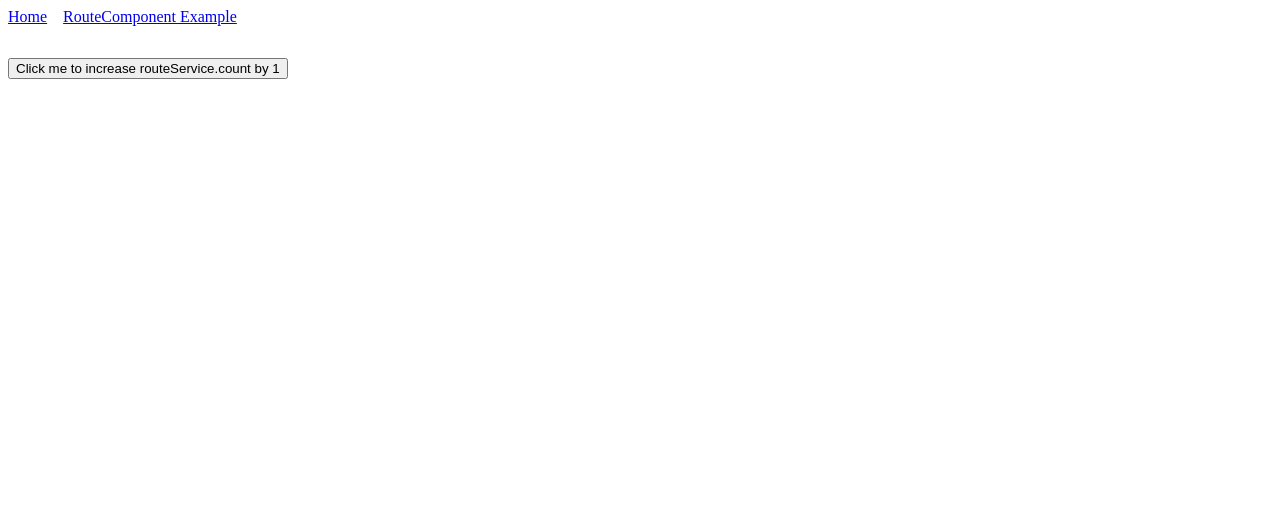
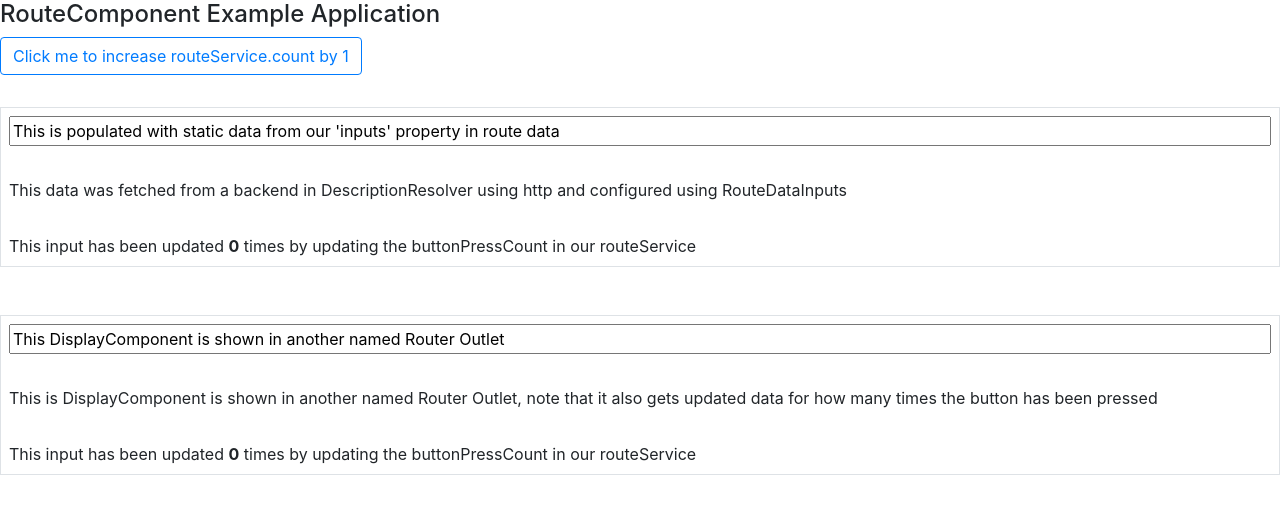
Before and after one commit to robertdempsey/RouteComponentApp, an Angular app: page / in a window 1280 px wide. Shown: the top 514 px of the page. Built offline with nearby package versions, Linux system fonts and the light colour scheme.

Commit message:
Syncs with stackBlitz

```diff
--- a/src/app/app.component.html
+++ b/src/app/app.component.html
@@ -1,15 +1,12 @@
-<div [style.width]="'100%'" [style.margin-bottom]="'2rem'">
-    <a [routerLink]="['/']" [style.margin-right]="'1rem'">Home</a>
-    <a [routerLink]="[{ outlets: {
-        primary: ['RouteComponentExample', '1'],
-        two: ['RouteComponentExample', '1']
-    } }]" [style.margin-right]="'1rem'">RouteComponent Example</a>
+<h4>RouteComponent Example Application</h4>
+
+<button class="btn btn-outline-primary" [style.margin-bottom]="'2rem'" (click)="increaseButtonCount()">Click me to increase routeService.count by 1</button>
+
+<div class="border p-2">
+	<router-outlet></router-outlet>
 </div>
-
-<button  [style.margin-bottom]="'2rem'" (click)="increaseButtonCount()">Click me to increase routeService.count by 1</button>
-
-<router-outlet></router-outlet>
 <br>
 <br>
-<br>
-<router-outlet name="two"></router-outlet>
+<div class="border p-2">
+	<router-outlet name="two"></router-outlet>
+</div>
--- a/src/app/component-injector/component-injector.component.ts
+++ b/src/app/component-injector/component-injector.component.ts
@@ -16,7 +16,7 @@ export interface InjectionComponent<RouteServiceType, ComponentType> {
     selector: 'component-injector',
     template: ''
 })
-export class ComponentInjectorComponent<RouteServiceType, ComponentType> implements OnChanges, OnDestroy {
+export class ComponentInjectorComponent<RouteServiceType> implements OnChanges, OnDestroy {
 
     @Input() public component: InjectionComponent<RouteServiceType, any>;
     private destroyed$ = new Subject<void>();
--- a/src/app/route-component/route/route.component.ts
+++ b/src/app/route-component/route/route.component.ts
@@ -1,8 +1,8 @@
-import { Component, Inject, OnInit } from '@angular/core';
+import { Component, Inject, OnInit, OnDestroy } from '@angular/core';
 import { ActivatedRoute, Route } from '@angular/router';
 import { Subject } from 'rxjs';
 import { takeUntil } from 'rxjs/operators';
-import { ComponentInjectorComponent, InjectionComponent } from 'src/app/component-injector/component-injector.component';
+import { ComponentInjectorComponent, InjectionComponent } from '../../component-injector/component-injector.component';
 import { RouteService } from './route.service';
 
 export interface RouteData<RouteServiceType, ComponentType> extends Route {
@@ -16,7 +16,7 @@ export interface RouteData<RouteServiceType, ComponentType> extends Route {
   templateUrl: './route.component.html',
   styleUrls: ['./route.component.css']
 })
-export class RouteComponent<RouteServiceType, ComponentType> implements OnInit {
+export class RouteComponent<RouteServiceType, ComponentType> implements OnInit, OnDestroy {
 
   component: InjectionComponent<RouteServiceType, ComponentType>;
   private destroyed$ = new Subject<void>();
--- a/src/app/routes/app-routing.module.ts
+++ b/src/app/routes/app-routing.module.ts
@@ -6,7 +6,7 @@ import { DescriptionResolver } from './resolvers/description.resolver';
 import { RouteServiceImplementation } from './route.implementation.service';
 
 const secondaryDisplayRoute: RouteData<RouteServiceImplementation, DisplayComponent> = {
-  path: 'RouteComponentExample/:route_id',
+  path: '',
   component: RouteComponent,
   data: {
     component: {
@@ -34,7 +34,7 @@ const secondaryDisplayRoute: RouteData<RouteServiceImplementation, DisplayCompon
 }
 
 const displayRoute: RouteData<RouteServiceImplementation, DisplayComponent> = {
-  path: 'RouteComponentExample/:route_id',
+  path: '',
   component: RouteComponent,
   data: {
     component: {
--- a/src/app/routes/resolvers/description.resolver.ts
+++ b/src/app/routes/resolvers/description.resolver.ts
@@ -1,6 +1,6 @@
 import { Inject, Injectable } from '@angular/core';
 import { ActivatedRouteSnapshot, Resolve } from '@angular/router';
-import { RouteService } from 'src/app/route-component/route/route.service';
+import { RouteService } from '../../route-component/route/route.service';
 import { RouteServiceImplementation } from '../route.implementation.service';
 
 @Injectable({ providedIn: 'root' })
--- a/src/index.html
+++ b/src/index.html
@@ -6,6 +6,7 @@
   <base href="/">
   <meta name="viewport" content="width=device-width, initial-scale=1">
   <link rel="icon" type="image/x-icon" href="favicon.ico">
+  <link href="https://stackpath.bootstrapcdn.com/bootstrap/4.4.1/css/bootstrap.min.css" rel="stylesheet" integrity="sha384-Vkoo8x4CGsO3+Hhxv8T/Q5PaXtkKtu6ug5TOeNV6gBiFeWPGFN9MuhOf23Q9Ifjh" crossorigin="anonymous">
 </head>
 <body>
   <app-root></app-root>
```
